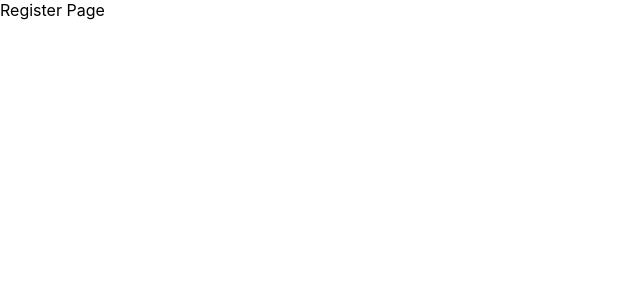
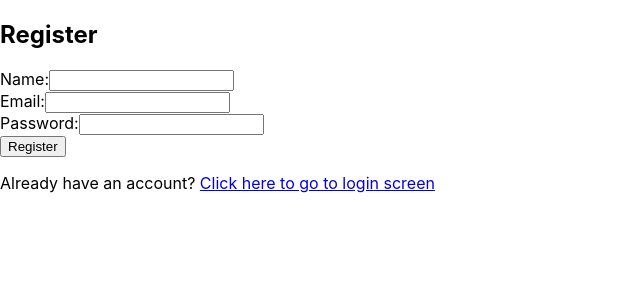
Before and after one commit to NathanaelMartinez/user-management-app, a React (Create React App) app in the folder frontend/: page /register in a window 1280 px wide. Shown: the top 300 px of the page, without its empty margins (0-640 px from the left). Built offline with nearby package versions, Linux system fonts and the light colour scheme.

Commit message:
add register box and redirect for login page

```diff
--- a/frontend/src/pages/RegisterPage.tsx
+++ b/frontend/src/pages/RegisterPage.tsx
@@ -1,7 +1,58 @@
-import React from 'react';
+import React, { useState } from 'react';
+import { Link, useNavigate } from 'react-router-dom';
 
 const RegisterPage: React.FC = () => {
-  return <div>Register Page</div>;
+  const [name, setName] = useState('');
+  const [email, setEmail] = useState('');
+  const [password, setPassword] = useState('');
+  const navigate = useNavigate();
+
+  const handleSubmit = (event: React.FormEvent) => {
+    event.preventDefault();
+    // TODO: connect with backend
+    console.log('Logging in with:', { email, password });
+    navigate('/user-management');
+  };
+
+  return (
+    <div className='login-container'>
+      <h2>Register</h2>
+      <form onSubmit={handleSubmit}>
+        <div>
+          <label>Name:</label>
+          <input
+            type="text"
+            value={name} // This should now be correctly set
+            onChange={(e) => setName(e.target.value)} // This will correctly set the name
+            required
+          />
+        </div>
+        <div>
+          <label>Email:</label>
+          <input
+            type="email"
+            value={email}
+            onChange={(e) => setEmail(e.target.value)}
+            required
+          />
+        </div>
+        <div>
+          <label>Password:</label>
+          <input
+            type="password"
+            value={password}
+            onChange={(e) => setPassword(e.target.value)}
+            required
+          />
+        </div>
+        <button type="submit">Register</button>
+      </form>
+      <p>
+        Already have an account?{' '}
+        <Link to="/login">Click here to go to login screen</Link>
+      </p>
+    </div>
+  );
 };
 
 export default RegisterPage;
```
